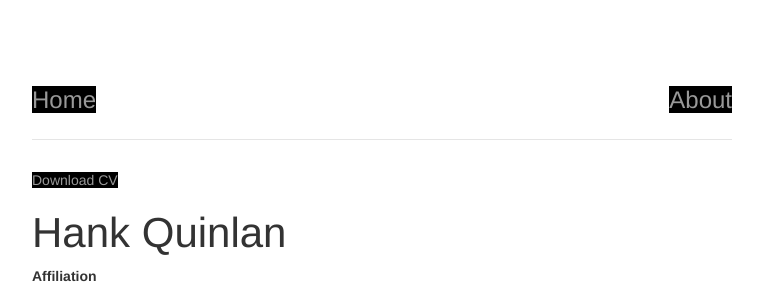
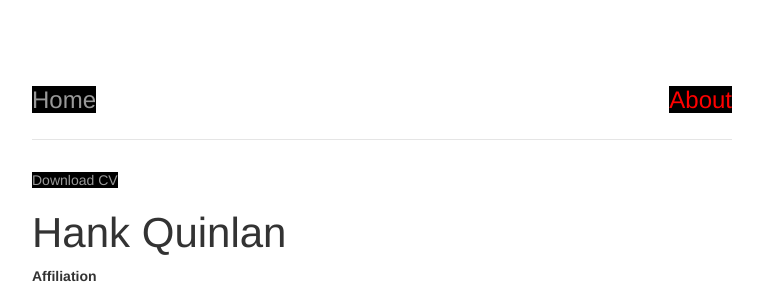
Before and after one commit to christianhaigh/christianhaigh.github.io, a Jekyll site: the page built from cv/index.html, in a window 1280 px wide. Shown: the top 284 px of the page, without its empty margins (258-1021 px from the left). Built offline with Jekyll 4.4.1, drawn with Linux system fonts in a browser that asks for light colours.

Commit message:
Update default.html

```diff
--- a/_layouts/default.html
+++ b/_layouts/default.html
@@ -16,7 +16,7 @@
   <body>
     <div class="container">
       <div class="header">
-	<h3 class="pull-right"><a href="/about" title="About">About</a></h3>
+	<h3 class="pull-right"><a href="/about" title="About"><font color="red">About</font></a></h3>
 	<h3 class="text-muted"><a href="/">Home</a></h3>
       </div>
 
```
